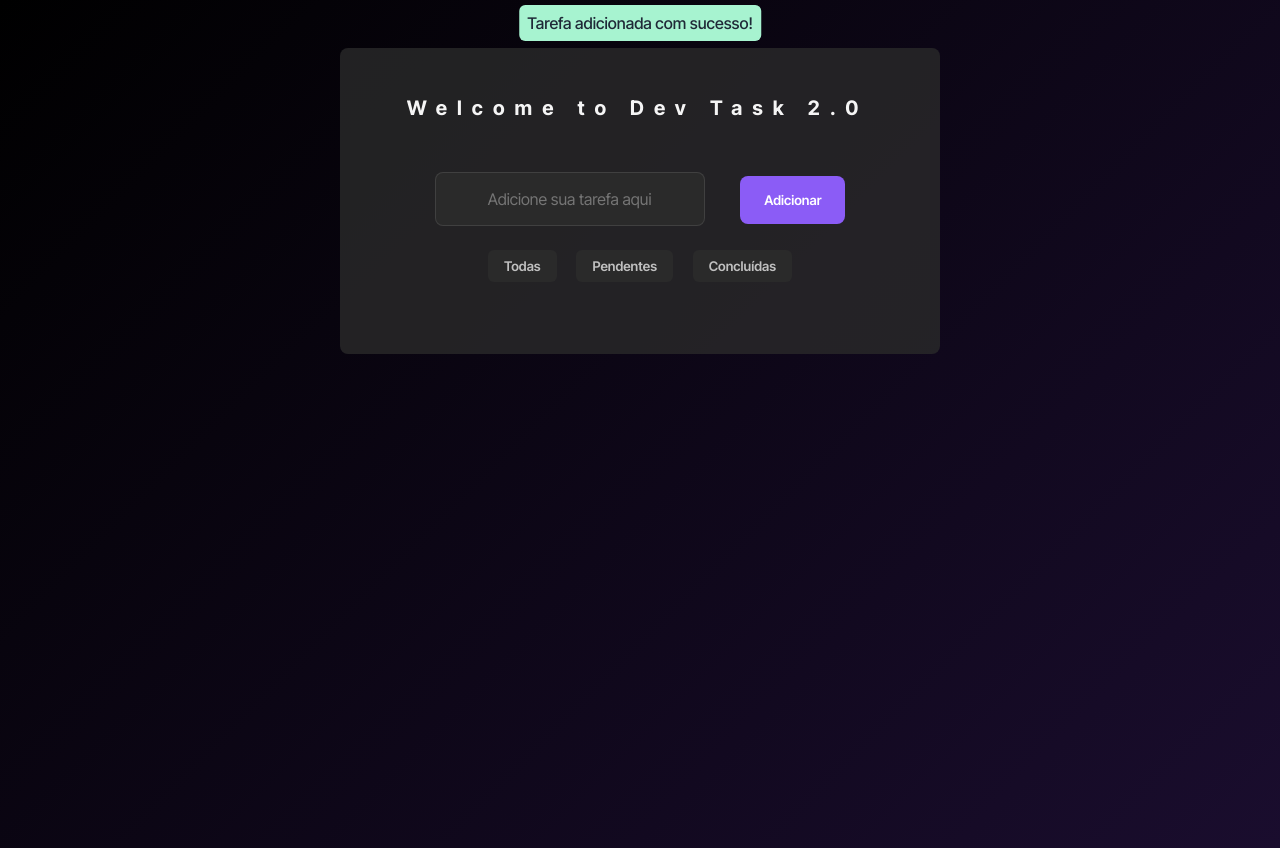
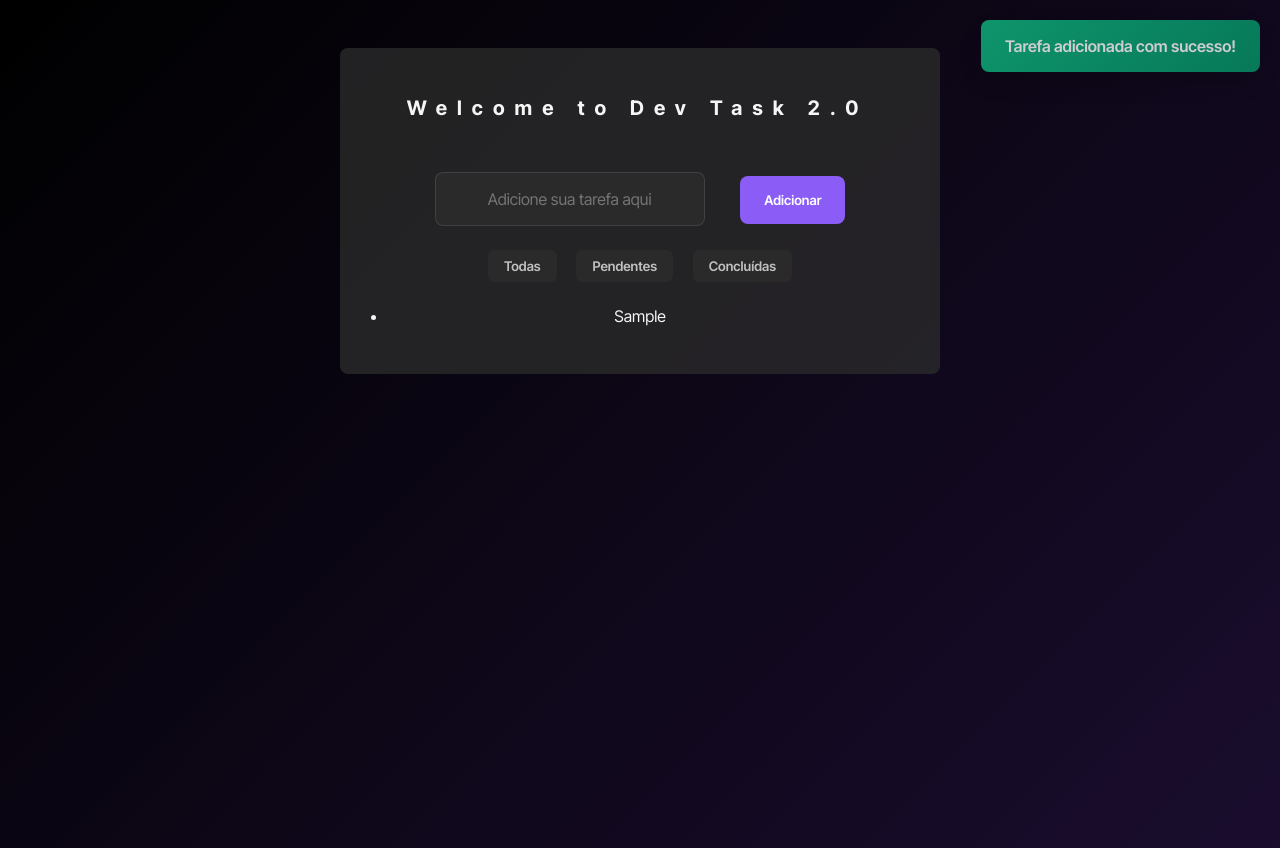
Before and after one commit to gustavimm/DevTasks2.0, a plain HTML site: page index.html in a window 1280 px wide. Both pictures are taken after typing "Sample" into the empty fields and a click on the button "Adicionar". Drawn offline with Linux system fonts and the light colour scheme.

Commit message:
Implement task rendering to the list
Implements the core functionality to dynamically render tasks on the screen. When a user submits a form, a new <li> element is created with the task title and appended to the task list in the DOM.

- Also fixes the success message position to the top-right corner for a better UI.
- Implements key DOM manipulation methods (createElement, textContent, appendChild).

```diff
--- a/scripts/index.js
+++ b/scripts/index.js
@@ -12,10 +12,10 @@ taskForm.addEventListener("submit", (event) =>{
 
     const taskTitle = taskInput.value;
 
-    //Agora, vamos trocar o console.log e chamar a função importada
-    createTask(taskTitle);
+    //chamando function importada
+    createTask(taskTitle, taskList);
 
-    //Um extra : limpar o input depois de adicionar
+    //limpa o input depois de adicionar
     taskInput.value = "";
 
     showSuccessMessage();
--- a/scripts/task.js
+++ b/scripts/task.js
@@ -1,19 +1,20 @@
 // A palavra "export" na frente da função a torna disponível para outros arquivos
-export function createTask(title) {
-    // Por enquanto, vamos só confirmar que a função foi chamada corretamente
-    console.log(`Função createTask chamada com o título: ${title}`);
+export function createTask(title, list) {
+   const taskItem =  document.createElement("li");
+   taskItem.textContent = title;
+   list.appendChild(taskItem);
 }
 
 const successMessage = document.querySelector("#success-message");
 
 export function showSuccessMessage (){
-    //1. Mostra a mensagem
+    // 1. Mostra a mensagem
     successMessage.classList.add("show");
 
     // //2. Agenda o desaparecimento
-    // setTimeout(() =>{
-    //      successMessage.classList.remove("show");
+    setTimeout(() =>{
+     successMessage.classList.remove("show");
 
-    // }, 2000);
+     }, 3000);
 
 }
--- a/styles/layout.css
+++ b/styles/layout.css
@@ -83,22 +83,27 @@ h1{
 }
 
 
-#success-message{
-    display: none;
+#success-message {
     position: fixed;
-    left: 50%;
-    padding: var(--space-xs);
-    border-radius: 6px;
-    font-weight: 500;
+    right: 20px;
+    top: 20px;
 
-    /* adicionando estilos da caixa aqui */
-    background-color: #a7f3d0;
-    color: #1f2937;
+    /* Slide animation: */
+    transform: translateX(400px); /* começa fora da tela */
+    opacity: 0;
+
+    /* Estilos modernos: */
+    padding: var(--space-sm) var(--space-md);
+    border-radius: 8px;
+    background: linear-gradient(135deg, #10b981, #059669);
+    color: white;
+    font-weight: 600;
+    box-shadow: 0 10px 25px rgba(0, 0, 0, 0.2);
+
+    transition: all 0.5s ease-out;
 }
 
-#success-message.show{
-    display: block;
-    left: 50%;
-    top: 5px;
-    transform: translateX(-50%);
+#success-message.show {
+    transform: translateX(0);
+    opacity: 0.8;
 }
```
